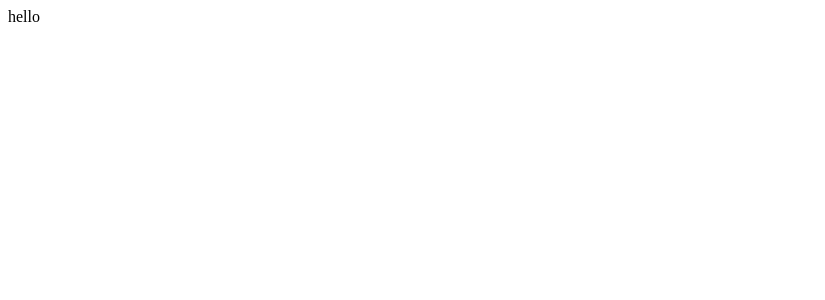
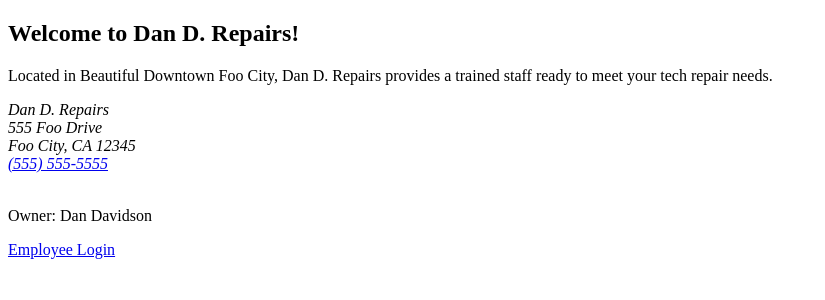
Before and after one commit to Sandeep2630/techNotes-frontend, a React (Vite) app: page / in a window 1280 px wide. Shown: the top 300 px of the page, without its empty margins (0-825 px from the left). Built offline with nearby package versions, Linux system fonts and the light colour scheme.

Commit message:
added all outlet for protected and private routes

```diff
--- a/src/App.jsx
+++ b/src/App.jsx
@@ -1,5 +1,16 @@
+import { Routes, Route } from "react-router-dom";
+import Layout from "./components/Layout";
+import Login from "./components/Login";
+import Public from "./components/Public";
 function App() {
-  return <div className="App">hello</div>;
+  return (
+    <Routes>
+      <Route path="/" element={<Layout />}>
+        <Route index element={<Public />} />
+        <Route path="login" element={<Login />} />
+      </Route>
+    </Routes>
+  );
 }
 
 export default App;
--- a/src/components/Layout.js
+++ b/src/components/Layout.js
@@ -1,9 +1,6 @@
-import React from 'react'
+import React from "react";
+import { Outlet } from "react-router-dom";
 
 export default function Layout() {
-  return (
-    <div>
-
-    </div>
-  )
+  return <Outlet />;
 }
--- /dev/null
+++ b/src/components/Login.js
@@ -0,0 +1,5 @@
+import React from "react";
+
+export default function Login() {
+  return <h1>login</h1>;
+}
--- /dev/null
+++ b/src/components/Public.js
@@ -0,0 +1,35 @@
+import { Link } from "react-router-dom";
+
+const Public = () => {
+  const content = (
+    <section className="public">
+      <header>
+        <h1>
+          Welcome to <span className="nowrap">Dan D. Repairs!</span>
+        </h1>
+      </header>
+      <main className="public__main">
+        <p>
+          Located in Beautiful Downtown Foo City, Dan D. Repairs provides a
+          trained staff ready to meet your tech repair needs.
+        </p>
+        <address className="public__addr">
+          Dan D. Repairs
+          <br />
+          555 Foo Drive
+          <br />
+          Foo City, CA 12345
+          <br />
+          <a href="tel:+15555555555">(555) 555-5555</a>
+        </address>
+        <br />
+        <p>Owner: Dan Davidson</p>
+      </main>
+      <footer>
+        <Link to="/login">Employee Login</Link>
+      </footer>
+    </section>
+  );
+  return content;
+};
+export default Public;
```
Also changed, not shown: src/components/DashFooter.js (added, +33 -0 lines), src/components/DashHeader.js (added, +17 -0 lines), src/components/DashLayout.js (added, +11 -0 lines), 2 other files (tests, documents, lock files or other folders).
